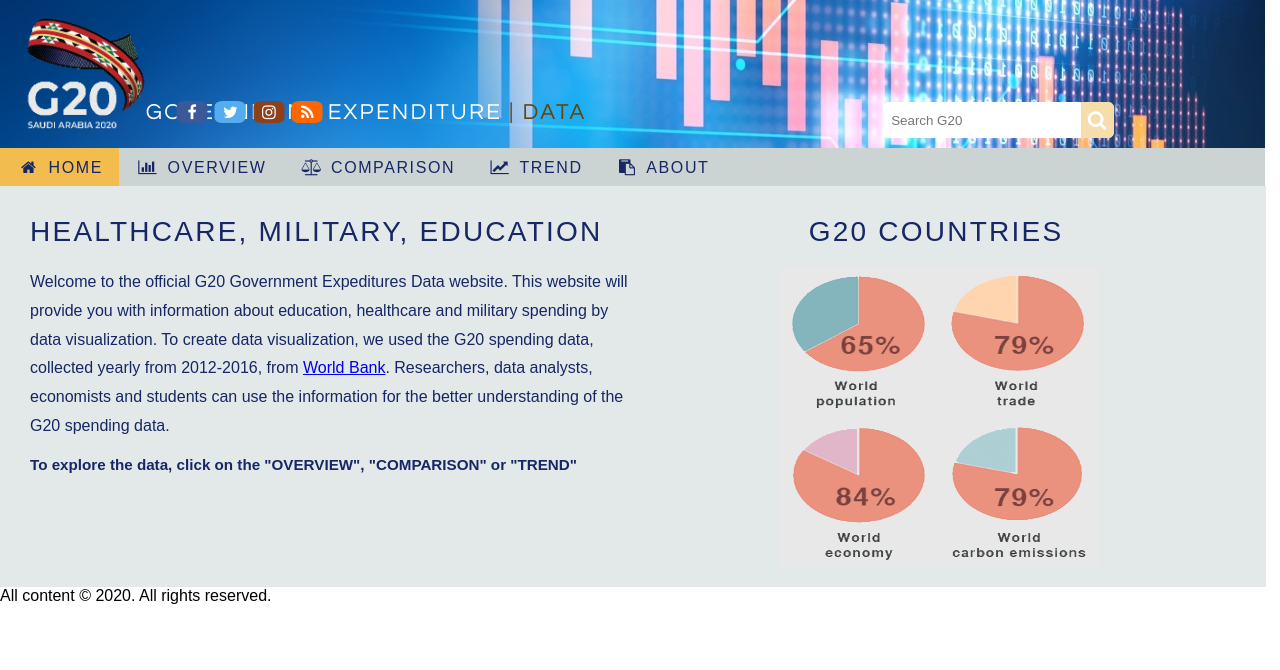
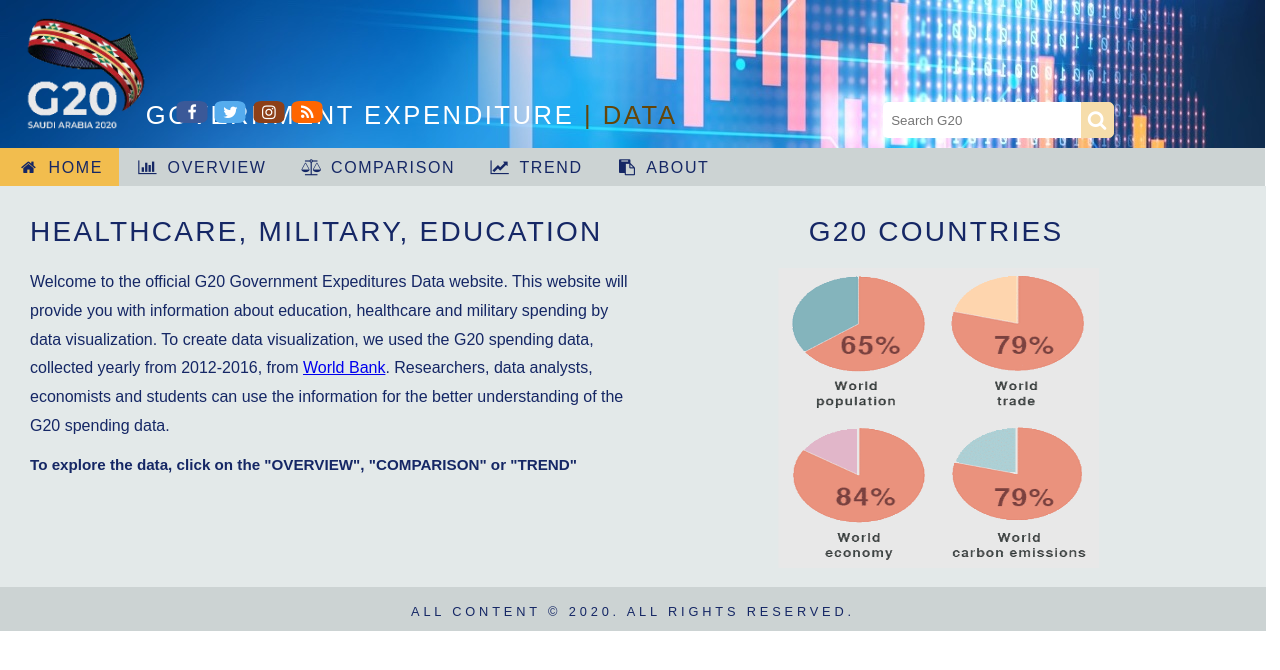
Before and after one commit to Jingjooz/DATS6401-IndividualProject-Sanhanat, a plain HTML site: page index.htm in a window 1280 px wide. Drawn offline with Linux system fonts and the light colour scheme.

Commit message:
Update style.css

```diff
--- a/style.css
+++ b/style.css
@@ -29,7 +29,7 @@ h2,
 h3,
 h4
  {
-    font: normal 175% sans-serif;
+    font: normal 175% Arial, Helvetica, sans-serif;
     margin: 0 0 15px 0;
     padding: 10px 0 5px 0;
 }
@@ -38,10 +38,11 @@ h4
 h2,h3 {
     color: #152765;
     letter-spacing: 0.08em;
+    font-style: bold;
 }
 
 h4 {
-  font: bold 95% arial, sans-serif;
+  font: bold 95% Arial, Helvetica, sans-serif;
   padding: 0 0 0px 0;
   color: #152765;
 }
@@ -87,7 +88,7 @@ li a:hover:not(.picked) {
 
 body{
 background: #ffffff;
-font-family: sans-serif;
+font-family: Arial, Helvetica, sans-serif;
 }
 
 .search {
@@ -202,7 +203,7 @@ transform: translate(-50%, -50%);
 /* adjust h1 Topic */
 
 #G20logo_picture h1{
-    font: normal 140% 'century gothic', arial, sans-serif;
+    font: normal 160% Arial, Helvetica, sans-serif;
     border-bottom: 0;
     text-transform: none;
     margin: 0;
@@ -248,7 +249,7 @@ transform: translate(-50%, -50%);
   padding: 20px 80px 15px 15px;
 }
 
-#footer {
+#final {
   width: 1266px;
   height: 23px;
   padding: 17px 0 4px 0;
@@ -258,6 +259,7 @@ transform: translate(-50%, -50%);
   letter-spacing: 0.3em;
   text-transform: uppercase;
   font-size: 80%;
+  font-family: Arial, Helvetica, sans-serif;
 }
 
 #Edu_Bar_div {
@@ -308,6 +310,7 @@ transform: translate(-50%, -50%);
     text-align: center;
     letter-spacing: 0.07em;
     font-size: 100%;
+    font-family: Arial, Helvetica, sans-serif;
     position: relative;
     left: 31%;
     transform: translate(-20%, -10%);
@@ -324,6 +327,7 @@ transform: translate(-50%, -50%);
     text-align: center;
     letter-spacing: 0.07em;
     font-size: 100%;
+    font-family: Arial, Helvetica, sans-serif;
     position: relative;
     left: 31%;
     transform: translate(-20%, 20%);
@@ -340,6 +344,7 @@ transform: translate(-50%, -50%);
     text-align: center;
     letter-spacing: 0.07em;
     font-size: 100%;
+    font-family: Arial, Helvetica, sans-serif;
     position: relative;
     left: 31%;
     transform: translate(-20%, 20%);
```
